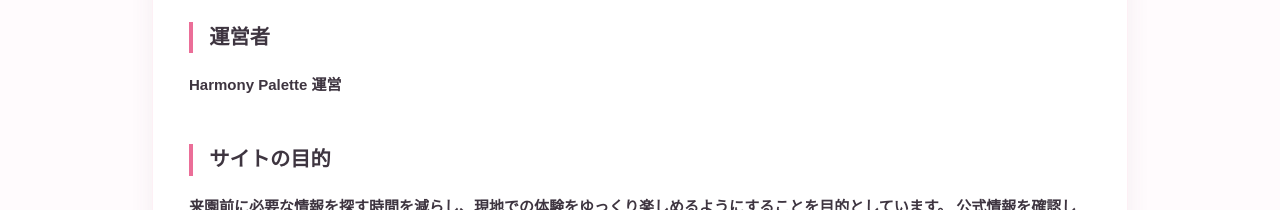
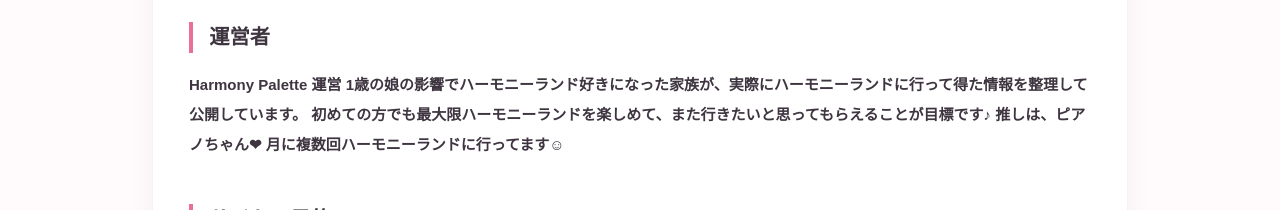
Before and after one commit to wasabi1018/HarmonyPalette, a Next.js app: page /about in a window 1280 px wide. Shown: the part 513-723 px from the top of the page. Built offline with nearby package versions, Linux system fonts and the light colour scheme; no server answers.

Commit message:
運営者情報更新

```diff
--- a/app/(site)/about/page.tsx
+++ b/app/(site)/about/page.tsx
@@ -23,7 +23,13 @@
       </p>
 
       <h2>運営者</h2>
-      <p>Harmony Palette 運営</p>
+      <p>
+        Harmony Palette 運営
+        1歳の娘の影響でハーモニーランド好きになった家族が、実際にハーモニーランドに行って得た情報を整理して公開しています。
+        初めての方でも最大限ハーモニーランドを楽しめて、また行きたいと思ってもらえることが目標です♪
+        推しは、ピアノちゃん❤
+        月に複数回ハーモニーランドに行ってます☺
+      </p>
 
       <h2>サイトの目的</h2>
       <p>
```
